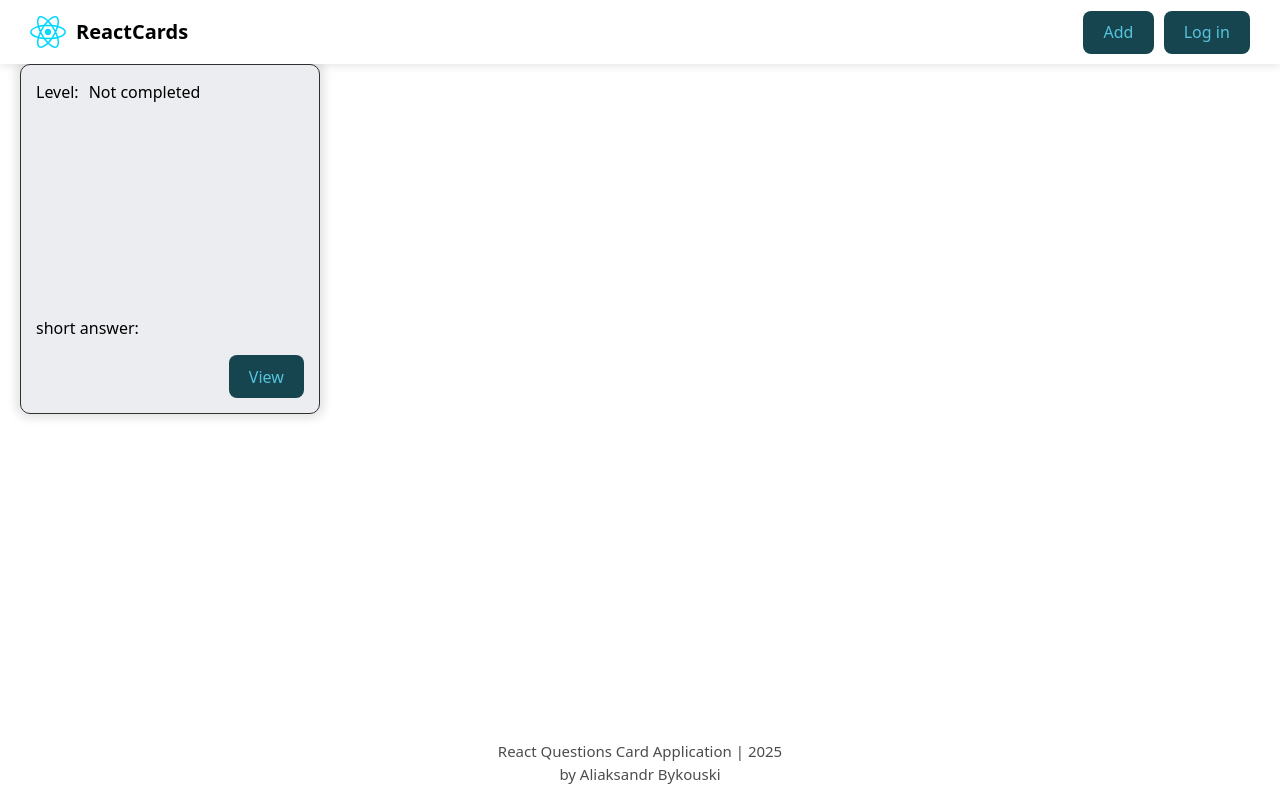
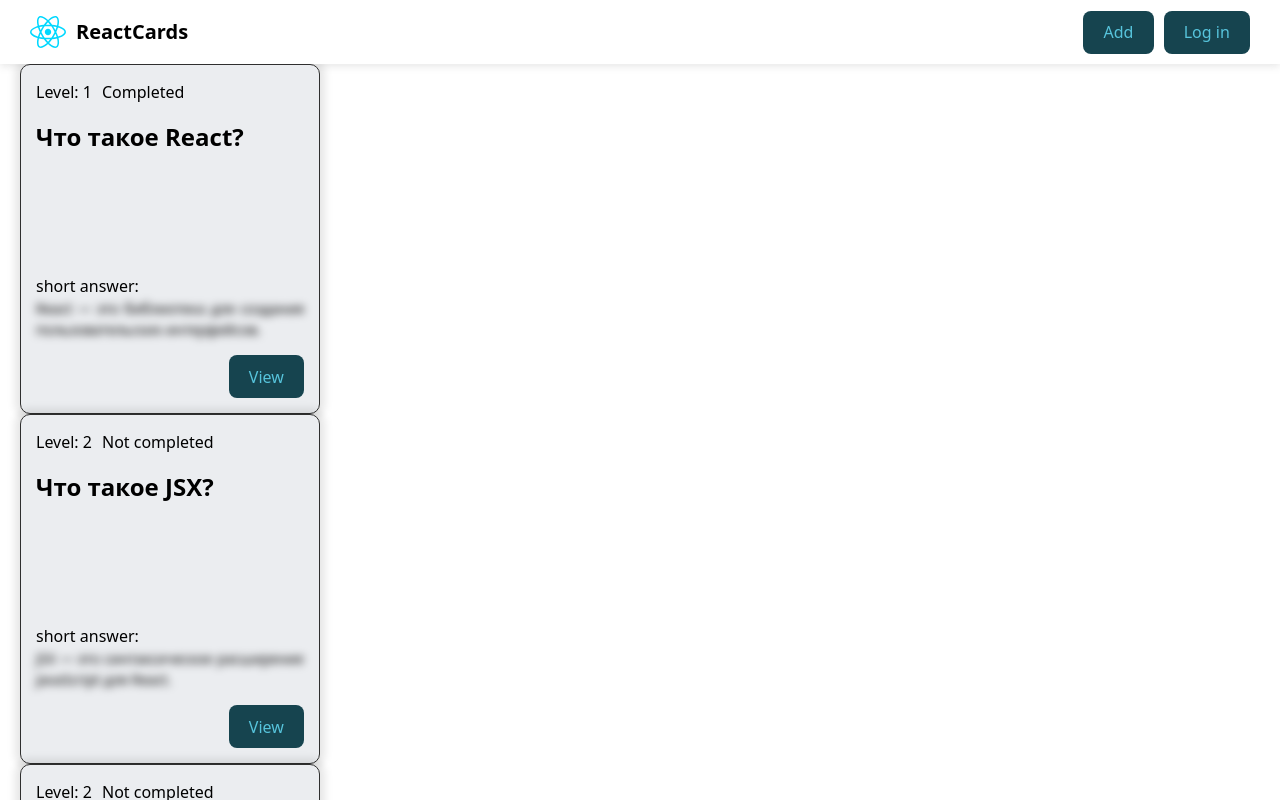
Before and after one commit to AliaksandrBykouski/ReactCards, a React (Vite) app: page / in a window 1280 px wide. Built offline with nearby package versions, Linux system fonts and the light colour scheme; data requests are answered from the project's data file.

Commit message:
move db api_url useEffect

```diff
--- a/src/components/QuestionCard/QuestionCard.jsx
+++ b/src/components/QuestionCard/QuestionCard.jsx
@@ -2,7 +2,7 @@
 import Button from "../Button/index.jsx";
 import { useNavigate } from "react-router-dom";
 
-const QuestionCard = (card) => {
+const QuestionCard = ({ card }) => {
   const { level, completed, question, answer, id } = card;
   const navigate = useNavigate();
   return (
--- /dev/null
+++ b/src/constants/index.js
@@ -0,0 +1 @@
+export const API_URL = "http://localhost:3001/react";
--- a/src/pages/HomePage/HomePage.jsx
+++ b/src/pages/HomePage/HomePage.jsx
@@ -1,11 +1,32 @@
 import classes from "./HomePage.module.scss";
 import classNames from "classnames";
-import QuestionCard from "../../components/QuestionCard/index.jsx";
+import QuestionCard from "../../components/QuestionCard";
+import { API_URL } from "../../constants";
+import { useState, useEffect } from "react";
 
 const HomePage = () => {
+  const [questions, setQuestions] = useState([]);
+  const getQuestions = async () => {
+    try {
+      const response = await fetch(API_URL);
+      const questions = await response.json();
+      setQuestions(questions);
+
+      console.log(questions, "questions");
+    } catch (error) {
+      console.log(error);
+    }
+  };
+
+  useEffect(() => {
+    getQuestions();
+  }, []);
+
   return (
     <div className={classNames(classes["home-page"])}>
-      <QuestionCard />
+      {questions.map((card, index) => {
+        return <QuestionCard key={index} card={card} />;
+      })}
     </div>
   );
 };
```
Also changed, not shown: package.json (+6 -4 lines), 1 other file (tests, documents, lock files or other folders).
